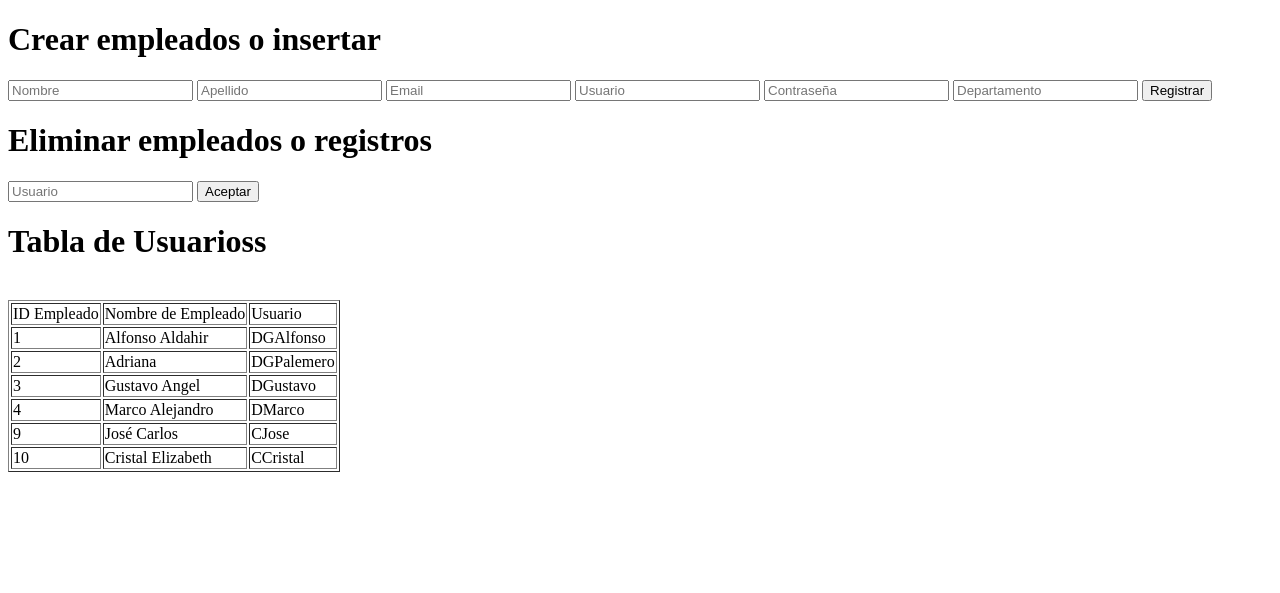
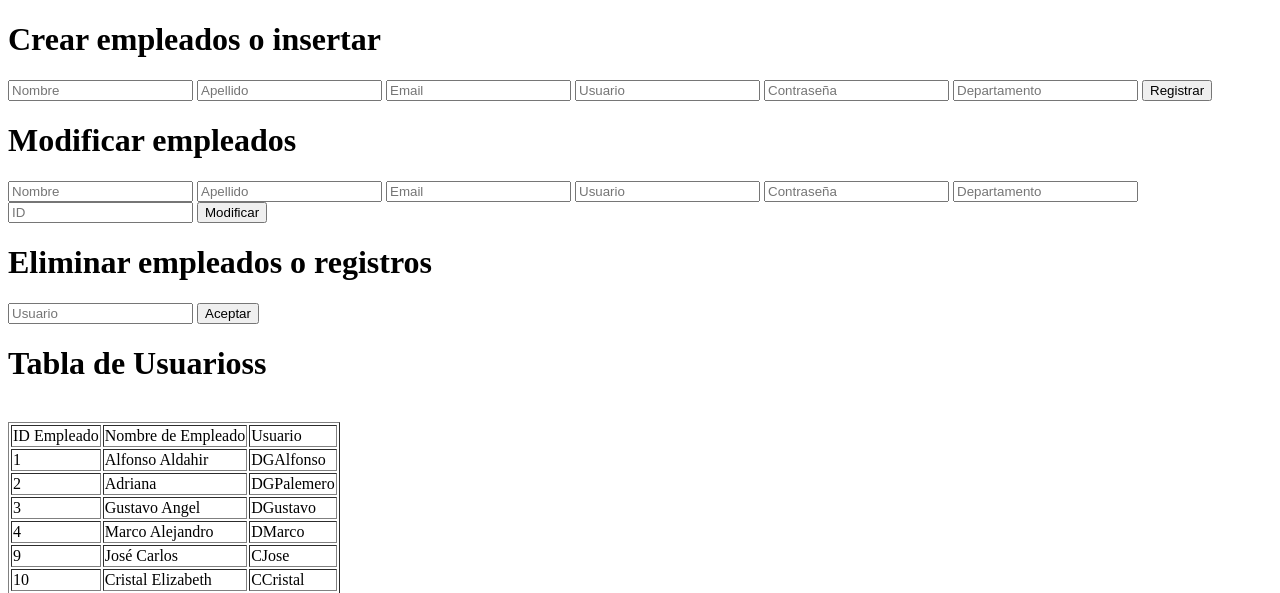
Before and after one commit to JoseCarlosMarRangel/proy-internet-sheyla, a PHP site: page /Empleados/empleados_registros.php in a window 1280 px wide. Shown: the top 593 px of the page. Run offline with PHP 8.4, Linux system fonts and the light colour scheme; data comes from the database, SQL or seed files in the repository.

Commit message:
modificar empleados terminados

```diff
--- a/Empleados/empleados_registros.php
+++ b/Empleados/empleados_registros.php
@@ -13,6 +13,21 @@ if (isset($_POST['aceptar'])) {
         echo "Registro exitoso";
     }
 }
+
+if (isset($_POST['aceptar3'])) {
+    $nombre = $_POST['nomb'];
+    $apellido = $_POST['ape'];
+    $email = $_POST['email'];
+    $password = $_POST['contrasena'];
+    $departamento = $_POST['depa'];
+    $usuario = $_POST['user'];
+    $id = $_POST['id'];
+
+    if (modificar_empleado($nombre, $apellido, $email, $usuario, $password, $departamento, $conexion, $id)) {
+        echo "Modificacion exitosa";
+    }
+};
+
 
 if (isset($_POST['aceptar2'])) {
 
@@ -49,7 +64,20 @@ if (isset($_POST['aceptar2'])) {
         <button name="aceptar" type="submit">Registrar</button>
     </form>
 
+    <h1>Modificar empleados</h1>
+    <form method="post">
+        <input type="text" name="nomb" placeholder="Nombre" required="required" />
+        <input type="text" name="ape" placeholder="Apellido" required="required" />
+        <input type="text" name="email" placeholder="Email" required="required" />
+        <input type="text" name="user" placeholder="Usuario" required="required" />
+        <input type="password" name="contrasena" placeholder="Contraseña" required="required" />
+        <input type="text" name="depa" placeholder="Departamento" required="required" />
+        <input type="number" name="id" placeholder="ID" required="required" />
+        <button name="aceptar3" type="submit">Modificar</button>
+    </form>
+
     <h1>Eliminar empleados o registros</h1>
+
 
     <form method="post">
         <input type="text" name="usuario" placeholder="Usuario" required="required">
--- a/conexion/conexion.php
+++ b/conexion/conexion.php
@@ -40,6 +40,19 @@ function registrar_usuario_bd($nombre, $apellido, $correo, $usuario, $password,
     }
 }
 
+function modificar_empleado($nombre, $apellido, $correo, $usuario, $password, $departamento, $conexion, $id)
+{
+    $query = "UPDATE empleados SET Nombre_empleado = '$nombre',
+     Apellido_empleado = '$apellido', Correo = '$correo',
+      Usuario = '$usuario', pass = '$password', ID_departamento = '$departamento'
+       WHERE ID_empleado = '$id'";
+    if (mysqli_query($conexion, $query)) {
+        echo "Modificacion exitosa";
+    } else {
+        echo "Error: " . $query . "<br>" . mysqli_error($conexion);
+    }
+}
+
 function borrar_empleados($conexion, $usuario)
 {
     echo "Borrar empleados";
```
